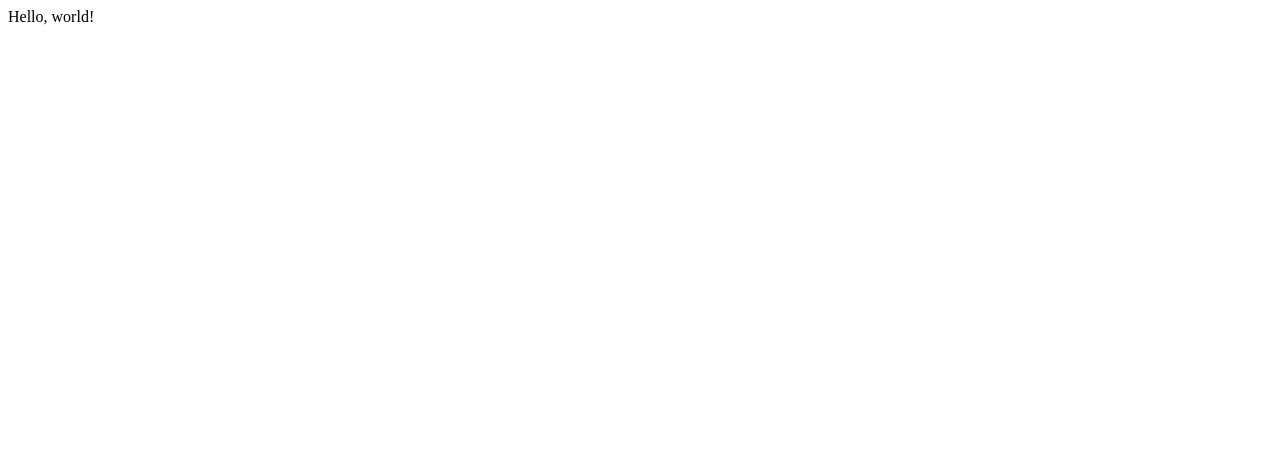
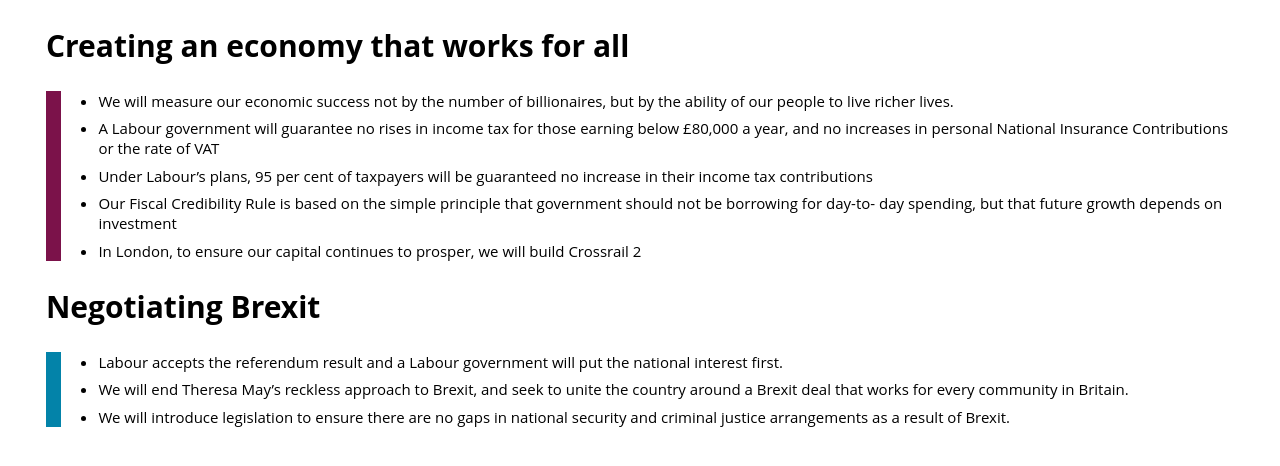
Before and after one commit to richardolsson/mylabourmanifesto, a Django app: page / in a window 1280 px wide. Before the commit the part shown is almost empty. Shown: the top 466 px of the page. Run offline with Django 3.2, Linux system fonts and the light colour scheme; style sheets or scripts are compiled from the project's sources.

Commit message:
Create dummy content with simple styling

```diff
--- a/backend/mylabourmanifesto/templates/mylabourmanifesto/index.html
+++ b/backend/mylabourmanifesto/templates/mylabourmanifesto/index.html
@@ -1,9 +1,31 @@
+{% load staticfiles %}
 <!doctype html>
 <html>
 <head>
     <title>My Labour Manifesto</title>
+    <meta name="viewport" content="width=device-width">
+    <link rel="stylesheet" type="text/css" href="{% static 'main.css' %}">
 </head>
 <body>
-    Hello, world!
+    <div id="manifesto">
+        <div class="section economy">
+            <h2>Creating an economy that works for all</h2>
+            <ul>
+                <li>We will measure our economic success not by the number of billionaires, but by the ability of our people to live richer lives.</li>
+                <li>A Labour government will guarantee no rises in income tax for those earning below £80,000 a year, and no increases in personal National Insurance Contributions or the rate of VAT</li>
+                <li>Under Labour’s plans, 95 per cent of taxpayers will be guaranteed no increase in their income tax contributions</li>
+                <li>Our Fiscal Credibility Rule is based on the simple principle that government should not be borrowing for day-to- day spending, but that future growth depends on investment</li>
+                <li>In London, to ensure our capital continues to prosper, we will build Crossrail 2</li>
+            </ul>
+        </div>
+        <div class="section brexit">
+            <h2>Negotiating Brexit</h2>
+            <ul>
+                <li>Labour accepts the referendum result and a Labour government will put the national interest first.</li>
+                <li>We will end Theresa May’s reckless approach to Brexit, and seek to unite the country around a Brexit deal that works for every community in Britain.</li>
+                <li>We will introduce legislation to ensure there are no gaps in national security and criminal justice arrangements as a result of Brexit.</li>
+            </ul>
+        </div>
+    </div>
 </body>
 </html>
--- /dev/null
+++ b/src/scss/_base.scss
@@ -0,0 +1,49 @@
+body {
+    font-size: 16px;
+}
+
+* {
+    font-family: 'Open Sans', sans-serif;
+    font-size: inherit;
+}
+
+h1 {
+    font-size: 3em;
+}
+
+h2 {
+    font-size: 2em;
+}
+
+h3 {
+    font-size: 1.5em;
+}
+
+p {
+    font-size: 1.5em;
+}
+
+a {
+    color: $c-ui-col0;
+
+    &:hover {
+        color: $c-ui-col0-light;
+    }
+}
+
+img {
+    max-width: 100%;
+    height: auto;
+}
+
+@include medium-screen {
+    body {
+        font-size: 14px;
+    }
+}
+
+@include large-screen {
+    body {
+        font-size: 15px;
+    }
+}
--- /dev/null
+++ b/src/scss/_manifesto.scss
@@ -0,0 +1,24 @@
+#manifesto {
+    width: 94%;
+    max-width: 80em;
+    margin: 0 auto;
+
+    .section {
+        ul {
+            border-left: 1em solid black;
+            padding-left: 1em;
+
+            li {
+                margin: 0 0 0.5em 1.5em;
+            }
+        }
+
+        &.economy ul {
+            border-color: $c-cat-economy;
+        }
+
+        &.brexit ul {
+            border-color: $c-cat-brexit;
+        }
+    }
+}
--- /dev/null
+++ b/src/scss/_mixins.scss
@@ -0,0 +1,56 @@
+@mixin clear-fix {
+    &:after {
+        content: "";
+        display: block;
+        clear: both;
+    }
+}
+
+@mixin list-reset {
+    padding: 0;
+    margin: 0;
+
+    & > li {
+        list-style-type: none;
+        margin: 0;
+        padding: 0;
+    }
+}
+
+@mixin button {
+    display: block;
+    border-width: 0;
+    background: $c-ui-col0 linear-gradient($c-ui-col0, lighten($c-ui-col0, 10));
+    border-radius: 0.5em;
+    color: white;
+    padding: 1em;
+    cursor: pointer;
+    text-align: center;
+    text-decoration: none;
+
+    &:hover {
+        background: $c-ui-col0;
+    }
+}
+
+@mixin icon($fa-character) {
+    @include fa-icon;
+    text-align: center;
+    height: 1.6em;
+    width: 1.6em;
+    line-height: 1.6;
+    margin-right: .2em;
+    content: $fa-character;
+}
+
+@mixin medium-screen {
+  @media (min-width: #{$medium-width}) {
+    @content;
+  }
+}
+
+@mixin large-screen {
+  @media only screen and (min-width: #{$large-width}) {
+    @content;
+  }
+}
--- /dev/null
+++ b/src/scss/_variables.scss
@@ -0,0 +1,37 @@
+$medium-width: 719px;
+$large-width: 1023px;
+
+$c-brand-main: #e4003b;
+$c-brand-comp0: #7b124a;
+$c-brand-comp1: #0383a9;
+$c-brand-comp2: #e50064;
+$c-brand-comp3: #e4003b;
+$c-brand-comp4: #9fd4d1;
+$c-brand-comp5: #00384d;
+$c-brand-comp6: #40bbcb;
+$c-brand-comp7: #a2c516;
+$c-brand-comp8: #004d40;
+$c-brand-comp9: #eebdd9;
+$c-brand-comp10: #f8ac33;
+$c-brand-comp11: #a14392;
+
+$c-ui-col0: $c-brand-main;
+$c-ui-col1: $c-brand-comp4;
+$c-ui-col2: $c-brand-comp7;
+
+$c-ui-col0-light: lighten($c-ui-col0, 5);
+$c-ui-col1-light: lighten($c-ui-col1, 5);
+$c-ui-col2-light: lighten($c-ui-col2, 5);
+
+$c-cat-economy: $c-brand-comp0;
+$c-cat-brexit: $c-brand-comp1;
+$c-cat-education: $c-brand-comp2;
+$c-cat-work: $c-brand-comp3;
+$c-cat-security: $c-brand-comp4;
+$c-cat-homes: $c-brand-comp5;
+$c-cat-healthcare: $c-brand-comp6;
+$c-cat-community: $c-brand-comp7;
+$c-cat-lives: $c-brand-comp8;
+$c-cat-democracy: $c-brand-comp9;
+$c-cat-society: $c-brand-comp10;
+$c-cat-britain: $c-brand-comp11;
--- /dev/null
+++ b/src/scss/main.scss
@@ -0,0 +1,4 @@
+@import 'variables';
+@import 'mixins';
+@import 'base';
+@import 'manifesto';
```
